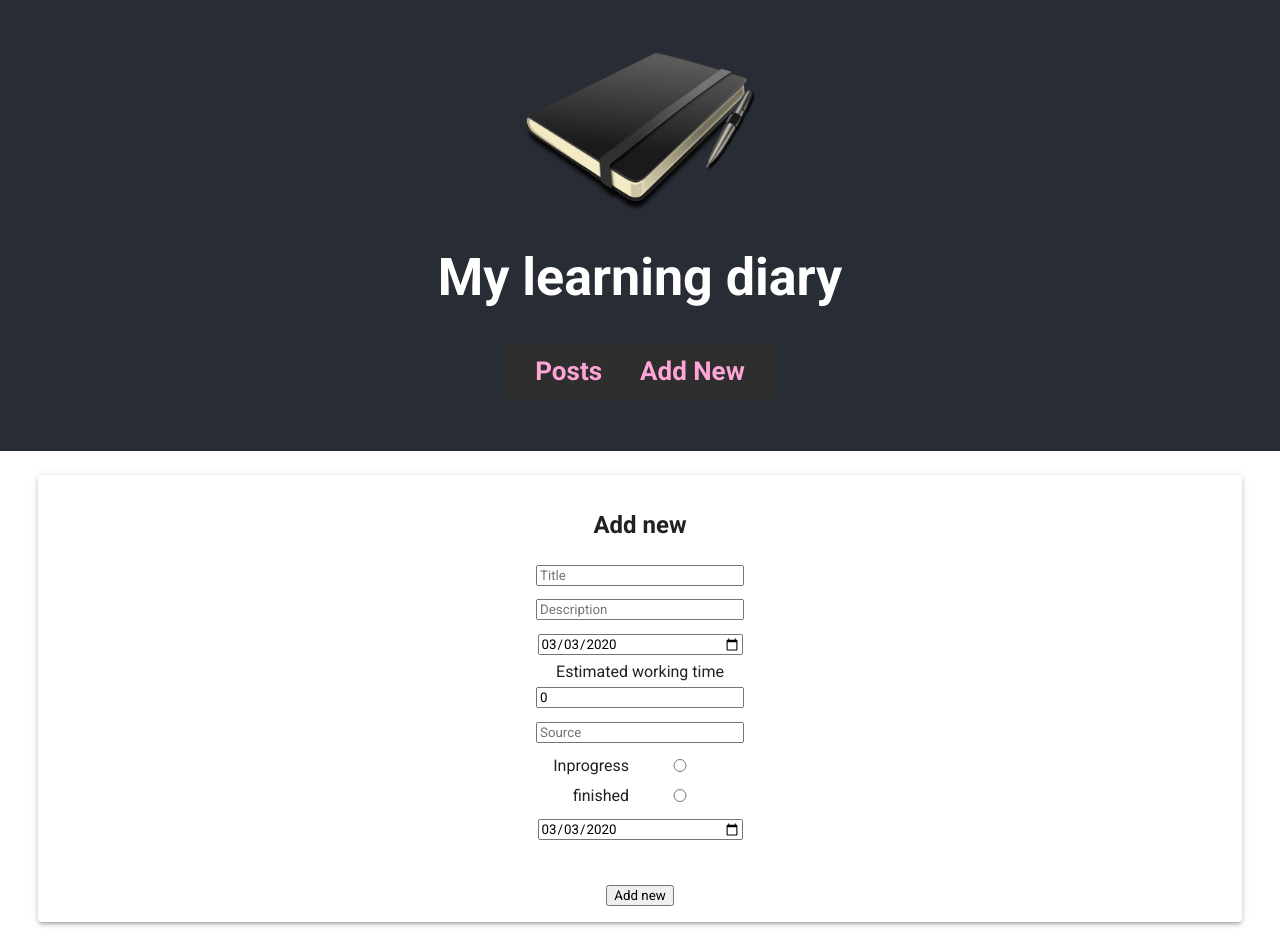
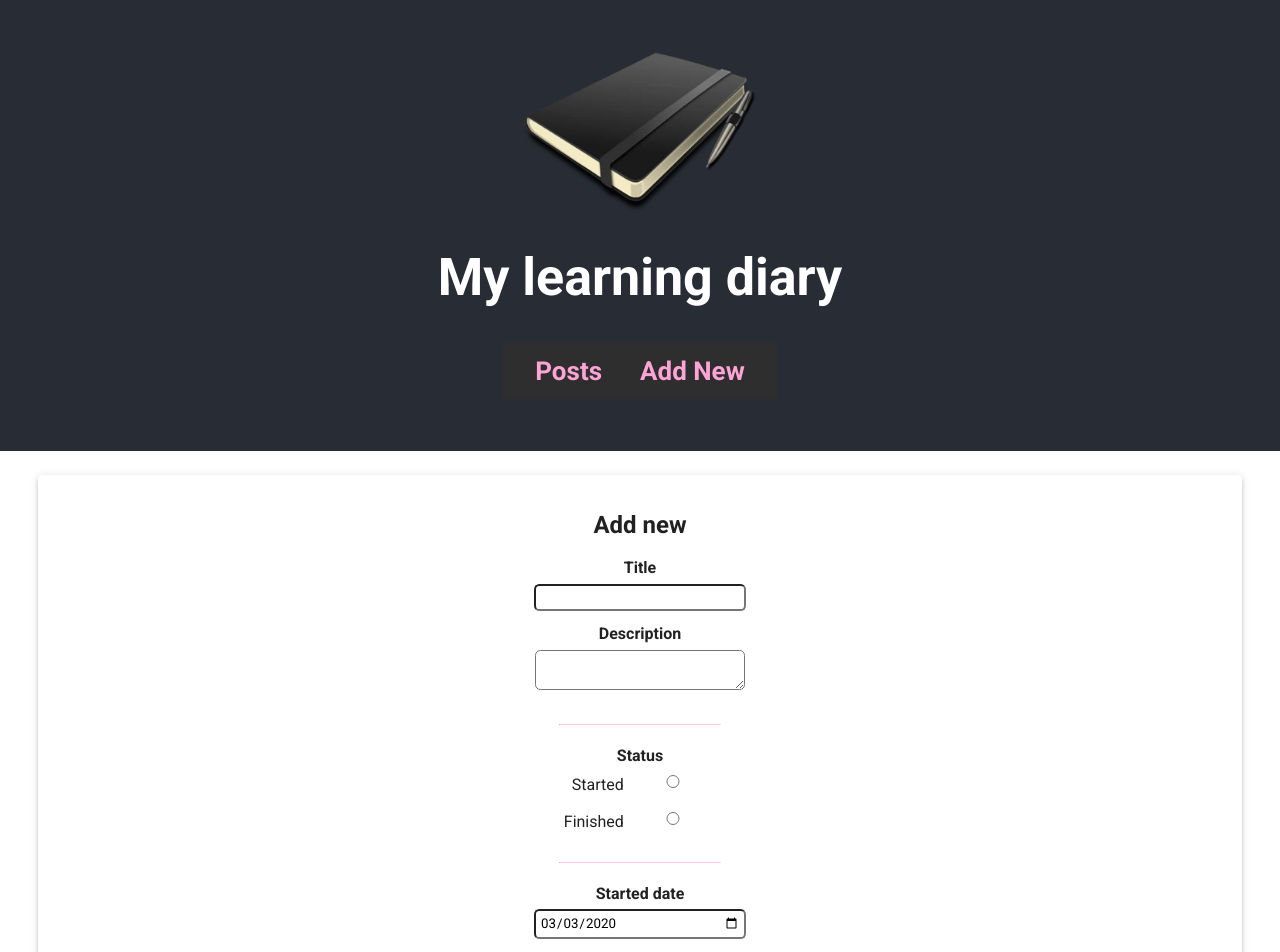
Before and after one commit to kanlaura/learning-diary-front, a React (Create React App) app: page /new in a window 1280 px wide. Shown: the top 952 px of the page. Built offline with nearby package versions, Linux system fonts and the light colour scheme.

Commit message:
ux changes to edit box

```diff
--- a/src/App.css
+++ b/src/App.css
@@ -9,6 +9,10 @@
 
 .App h3 {
   text-align: center;
+}
+
+.App label {
+  font-weight: bolder;
 }
 
 .App-logo {
@@ -94,11 +98,25 @@
   padding: 1em;
 }
 
-.allPosts input,
+.allPosts input, .allPosts textarea,
 .newPost input,
-.Home input {
+.newPost textarea,
+.Home input,
+.Home textarea {
+  border-radius: 0.4em;
+  padding: 0.3em;
   width: 15em;
-  margin: 0.5em;
+  margin-top: 0.5em;
+  margin-bottom: 1em;
+}
+
+.allPosts hr,
+.newPost hr,
+.Home hr {
+  border-top: rgba(255, 164, 214, 0.575) solid 0.1em;
+  border-bottom: none;
+  width: 10em;
+  margin: 1.3em;
 }
 
 .allPosts .inputBox,
@@ -134,6 +152,22 @@
   text-align: right;
 }
 
+.allPosts .inputBox button,
+.newPost .inputBox button,
+.Home .inputBox button {
+  width: 5em;
+  margin: 1em;
+  padding: 0.3em;
+  border-radius: 0.3em;
+  border: none;
+}
+
+.allPosts .inputBox button:hover,
+.newPost .inputBox button:hover,
+.Home .inputBox button:hover {
+  background-color: rgba(255, 164, 214, 0.644);
+}
+
 .postsBox {
   display: -webkit-box;
   display: -ms-flexbox;
@@ -147,7 +181,7 @@
 }
 
 .postBox {
-  height: 20em;
+  min-height: 20em;
   margin: 1em;
   padding: 1em;
   width: 16em;
@@ -155,8 +189,12 @@
 
 .postBox .postContent {
   padding: 0% 10%;
-  height: 15em;
+  min-height: 23em;
   text-align: left;
+}
+
+.postBox .postContent a, .postBox .postContent .Descrition {
+  font-size: smaller;
 }
 
 .postBox .Title {
--- a/src/App.scss
+++ b/src/App.scss
@@ -11,6 +11,10 @@
     text-align: center;
   }
   text-align: center;
+
+  label {
+    font-weight: bolder;
+  }
 }
 
 .App-logo {
@@ -77,9 +81,19 @@
   margin: 3vh 3vw;
   padding: 1em;
 
-  input {
+  input, textarea {
+    border-radius: 0.4em;
+    padding: 0.3em;
     width: 15em;
-    margin: 0.5em
+    margin-top: 0.5em;
+    margin-bottom: 1em;
+  }
+
+  hr {
+    border-top: rgba(255, 164, 214, 0.575) solid 0.1em;
+    border-bottom: none;
+    width: 10em;
+    margin: 1.3em;
   }
 
   .inputBox {
@@ -98,6 +112,18 @@
         padding-right: 0.7em;
         text-align: right;
       }
+
+      button {
+        width: 5em;
+        margin: 1em;
+        padding: 0.3em;
+        border-radius: 0.3em;
+        border: none;
+      }
+
+      button:hover {
+        background-color: rgba(255, 164, 214, 0.644);
+      }
   }
 }
 
@@ -109,15 +135,19 @@
 }
 
 .postBox {
-  height: 20em;
+  min-height: 20em;
   margin: 1em;
   padding: 1em;
   width: 16em;
 
   .postContent {
     padding: 0% 10%;
-    height: 15em;
+    min-height: 23em;
     text-align: left;
+
+    a, .Descrition {
+      font-size: smaller;
+    }
   }
 
   .Title {
--- a/src/components/NewPost.js
+++ b/src/components/NewPost.js
@@ -10,7 +10,7 @@ const AddNewPost = () => {
         timetomaster: 0,
         source: "",
         startlearningdate: moment(new Date()).format('YYYY-MM-DD'),
-        inprogress: 0,
+        inprogress: 1,
         finishlearningdate: moment(new Date()).format('YYYY-MM-DD'),
         timespent: 0
     });
@@ -26,35 +26,57 @@ const AddNewPost = () => {
     const submit = async () => {
         console.log(info)
         let newPost = addPost(info)
-        return newPost
+        setInfo({
+            title: "",
+            description: "",
+            timetomaster: 0,
+            source: "",
+            startlearningdate: moment(new Date()).format('YYYY-MM-DD'),
+            inprogress: 1,
+            finishlearningdate: moment(new Date()).format('YYYY-MM-DD'),
+            timespent: 0
+        })
     }
+
+    let finished = parseInt(info.inprogress) ? null : <span><label htmlFor="finishlearningdate">Finished date</label><br /><input type="date" placeholder="Finishlearningdate" name="finishlearningdate" value={info.finishlearningdate} onChange={handleChanges} /></span>
 
     return (
         <Paper elevation={3} className="newPost">
             <h2>Add new</h2>
             <form className="inputBox">
-                <input type="text" placeholder="Title" name="title" value={info.title} onChange={handleChanges} />
-                <input type="text" placeholder="Description" name="description" value={info.description} onChange={handleChanges} />
-                <input type="date" placeholder="Startlearningdate" name="startlearningdate" value={info.startlearningdate} onChange={handleChanges} />
-                <label htmlFor="timetomaster">Estimated working time</label>
-                <input type="number" name="timetomaster" value={info.timetomaster} onChange={handleChanges} />
-                <input type="text" placeholder="Source" name="source" value={info.source} onChange={handleChanges} />
+                <label htmlFor="title">Title</label>
+                <input type="text" name="title" value={info.title} onChange={handleChanges} />
+                <label htmlFor="description">Description</label>
+                <textarea type="text" name="description" value={info.description} onChange={handleChanges} />
+                <hr />
+                <label htmlFor="inprogress">Status</label>
                 <table>
+                    <tbody>
                         <tr>
-                        <td>Inprogress </td>
+                            <td>Started</td>
                             <td>
-                            <input type="radio" value="1" className="inprogress" onClick={handleRadio} />
+                                <input type="radio" value="1" name="inprogress" className="inprogress" onClick={handleRadio} />
                             </td>
                         </tr>
                         <tr>
-                        <td>finished</td>
+                            <td>Finished</td>
                             <td>
-                            <input type="radio" value="0" className="inprogress" onClick={handleRadio} />
+                                <input type="radio" value="0" name="inprogress" className="inprogress" onClick={handleRadio} />
                             </td>
                         </tr>
+                    </tbody>
                 </table>
-                <input type="date" placeholder="Finishlearningdate" name="finishlearningdate" value={info.finishlearningdate} onChange={handleChanges} />
-                <br /><br />
+                <hr />
+                <label htmlFor="startlearningdate">Started date</label>
+                <input type="date" name="startlearningdate" value={info.startlearningdate} onChange={handleChanges} />
+                {finished}
+                <hr />
+                <label htmlFor="timetomaster">Estimated working time</label>
+                <input type="number" name="timetomaster" value={info.timetomaster} onChange={handleChanges} />
+                <hr />
+                <label htmlFor="source">Web source</label>
+                <input type="text" placeholder="Source" name="source" value={info.source} onChange={handleChanges} />
+                <br />
                 <button type="button" onClick={submit}>Add new</button>
             </form>
         </Paper>
--- a/src/components/Post.js
+++ b/src/components/Post.js
@@ -11,7 +11,7 @@ export default class Post extends Component {
         source: this.props.post.source,
         startlearningdate: moment(this.props.post.startlearningdate).format('YYYY-MM-DD'),
         inprogress: this.props.post.inprogress,
-        finishlearningdate: moment(this.props.post.finishlearningdate).format('YYYY-MM-DD'),
+        finishlearningdate: moment(this.props.post.finishlearningdate || new Date()).format('YYYY-MM-DD'),
         timespent: this.props.post.timespent,
         display: false
     })
@@ -42,37 +42,42 @@ export default class Post extends Component {
     }
 
 
+    render() {
+        const finished = parseInt(this.state.inprogress) ? null : <span><label htmlFor="finishlearningdate">Finished date</label><br/><input type="date" placeholder="Finishlearningdate" name="finishlearningdate" value={this.state.finishlearningdate} onChange={this.handleChanges} /></span>
 
-    render() {
         const showEdit = this.state.display ? <Paper className="editPost" elevation={3}><form>
             <h4>Edit post</h4>
             <input type="text" placeholder="Title" name="title" value={this.state.title} onChange={this.handleChanges} />
-            <br />
-            <input type="text" placeholder="Description" name="description" value={this.state.description} onChange={this.handleChanges} />
-            <br />
-            <input type="date" placeholder="Startlearningdate" name="startlearningdate" value={this.state.startlearningdate} onChange={this.handleChanges} />
-            <br />
-            <label htmlFor="timetomaster">Estimated working time</label>
-            <br />
-            <input type="number" name="timetomaster" value={this.state.timetomaster} onChange={this.handleChanges} />
-            <br />
-            <input type="text" placeholder="Source" name="source" value={this.state.source} onChange={this.handleChanges} />
-            <br />
-             <table>
+            <hr />
+            <label htmlFor="descrition">Descrition</label>
+            <textarea type="text" placeholder="Description" name="description" value={this.state.description} onChange={this.handleChanges} />
+            <hr />
+            <label htmlFor="inprogress">Status</label>
+            <table>
+                <tbody>
                     <tr>
                         <td>Inprogress </td>
                         <td>
-                            <input type="radio" value="1" className="inprogress" onClick={this.handleRadio} />
+                            <input type="radio" value="1" name="inprogress" className="inprogress" onChange={this.handleChanges} />
                         </td>
                     </tr>
                     <tr>
                         <td>finished</td>
                         <td>
-                            <input type="radio" value="0" className="inprogress" onClick={this.handleRadio} />
+                            <input type="radio" value="0" name="inprogress" className="inprogress" onChange={this.handleChanges} />
                         </td>
                     </tr>
-                </table>
-            <input type="date" placeholder="Finishlearningdate" name="finishlearningdate" value={this.state.finishlearningdate} onChange={this.handleChanges} />
+                </tbody>
+            </table>
+            <label htmlFor="startlearningdate">Started date</label>
+            <input type="date" placeholder="Startlearningdate" name="startlearningdate" value={this.state.startlearningdate} onChange={this.handleChanges} />
+            {finished}
+            <hr />
+            <label htmlFor="timetomaster">Estimated working time</label>
+            <input type="number" name="timetomaster" value={this.state.timetomaster} onChange={this.handleChanges} />
+            <hr />
+            <input type="text" placeholder="Source" name="source" value={this.state.source} onChange={this.handleChanges} />
+            <hr />
             <br /><br />
             <button type="button" onClick={this.edit}>Edit post</button>
         </form></Paper> : null
@@ -80,15 +85,17 @@ export default class Post extends Component {
         return (
             <Paper className="postBox">
                 <div className="postContent">
-                <p className="Title"><b>{id} {title}</b></p>
-                <p>{description}</p>
-                <a href={`http://${source}`}>{source}</a>
-                <br/><br/>
-                <p>Planned working hours: {timetomaster}</p>
-                <p>started: {moment(startlearningdate).format('DD.MM.YYYY')}</p>
-                <p>ended: {moment(finishlearningdate).format('DD.MM.YYYY')}</p>
-                <p>time spent: {timespent}</p>
-                <p>status: {inprogress == 1 ? 'inprogress' : 'finished'}</p>
+                    <p className="Title"><b>{title}</b></p>
+                    <br/>
+                    <p><b>Started:</b> {moment(startlearningdate).format('DD.MM.YYYY')}</p>
+                    <p><b>Finished:</b> {parseInt(inprogress) === 1 ? '-' : moment(finishlearningdate).format('DD.MM.YYYY')}</p>
+                    <p><b>Planned hours:</b> {timetomaster}</p>
+                    <p><b>Time spent:</b> {timespent}</p>
+                    <p><b>Status:</b> {parseInt(inprogress) === 1 ? 'started' : 'finished'}</p>
+                    <br />
+                    <p className="Descrition">{description}</p>
+                    <a href={`http://${source}`} target="blank">{source}</a>
+                    <br/><br/>
                 </div>
                 <div className="postButtons">
                     <button onClick={this.deleteRow}>delete</button>
```
Also changed, not shown: 1 other file (tests, documents, lock files or other folders). Lines whose indentation alone changed are shown as unchanged.
